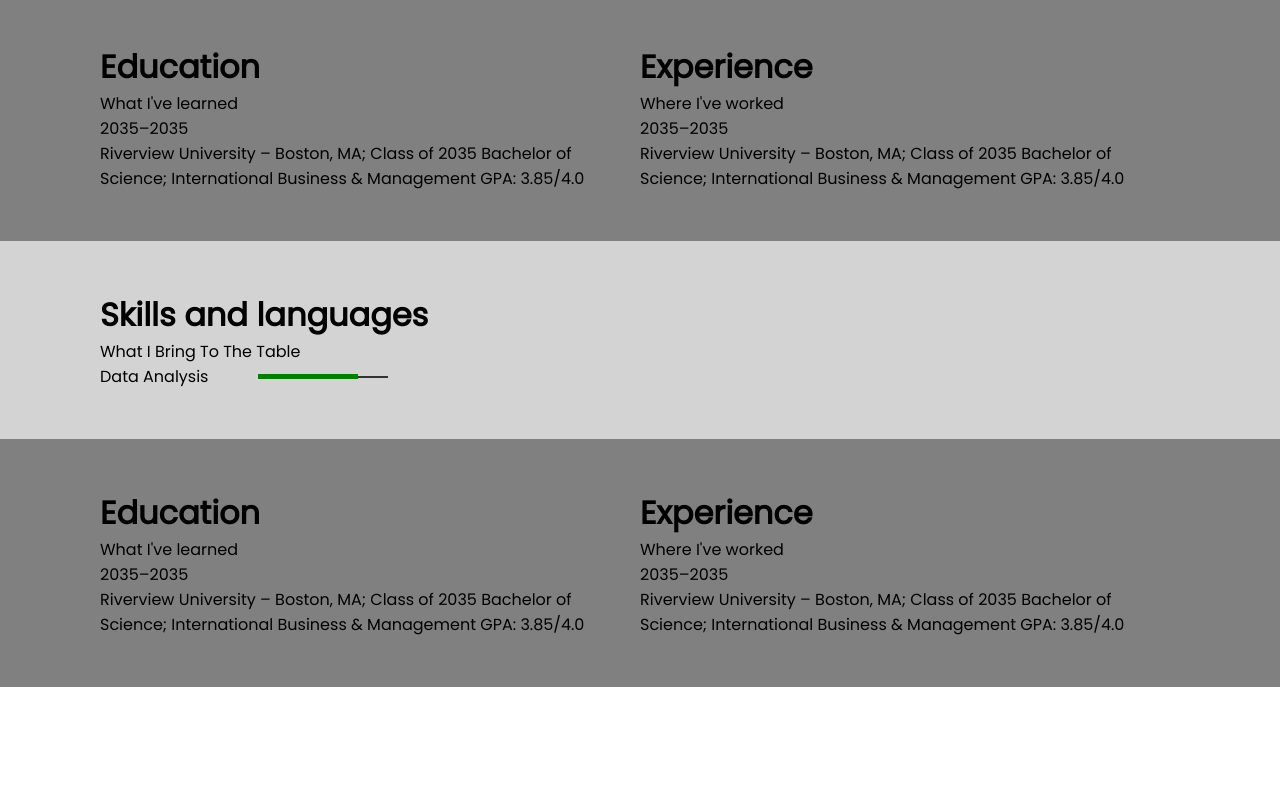
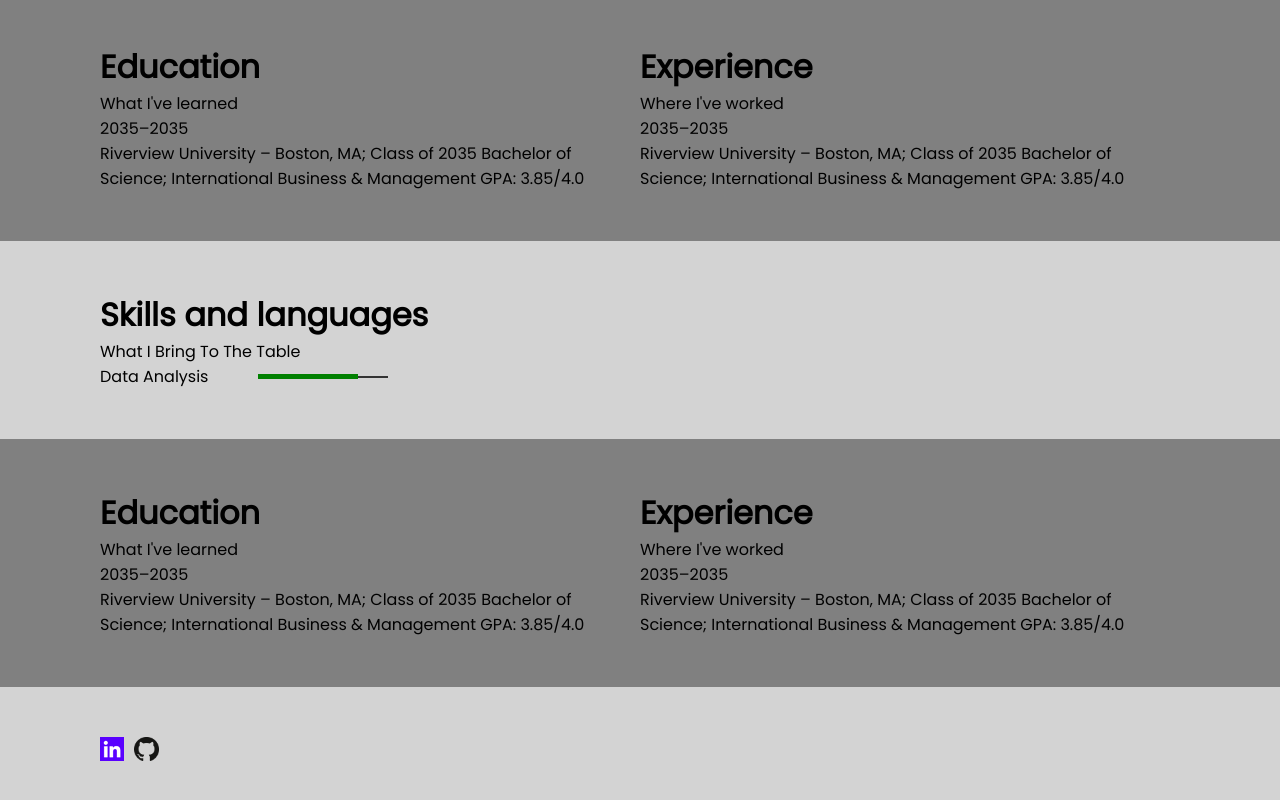
Before and after one commit to sidnile/portfolio, a plain HTML site: page index.html in a window 1280 px wide. Shown: the part 900-1700 px from the top of the page. Before the commit the page ends 1587 px from the top, so only its background shows below. Drawn offline with Linux system fonts and the light colour scheme.

Commit message:
added social platforms

```diff
--- a/index.html
+++ b/index.html
@@ -115,9 +115,11 @@
             </div>
         </div>
     </div>
-    <div class="achievement">
-        <div class="awards"></div>
-        <div class="interest"></div>
+    <div class="social-platforms">
+        <div class="social">
+            <a href="#"><img src="images/linkedin.png" class="social-linkedin"></img></a>
+            <a href="#"><img src="images/git-logo.png" class="social-git" height="24px"></img></a>
+        </div>
     </div>
 </body>
 
--- a/style.css
+++ b/style.css
@@ -124,3 +124,15 @@
     height: 2px;
     background-color: #333;
 }
+.social-platforms{
+    background-color: lightgray;
+    padding: 50px 100px;
+}
+.social{
+    display: flex;
+    gap: 10px;
+}
+
+.social-linkedin{
+    background-color: rgb(89, 0, 255);
+}
```
Also changed, not shown: images/git-logo.png (added), images/linkedin.png (added).
